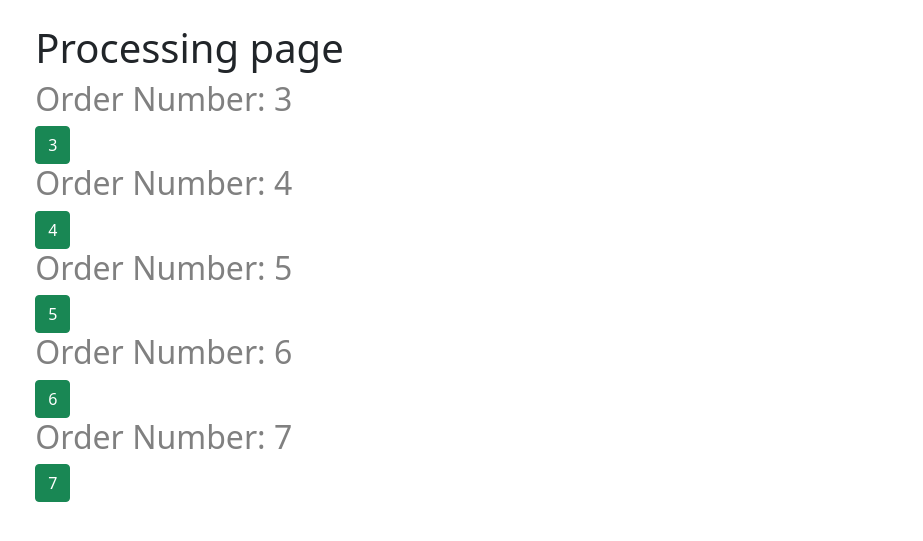
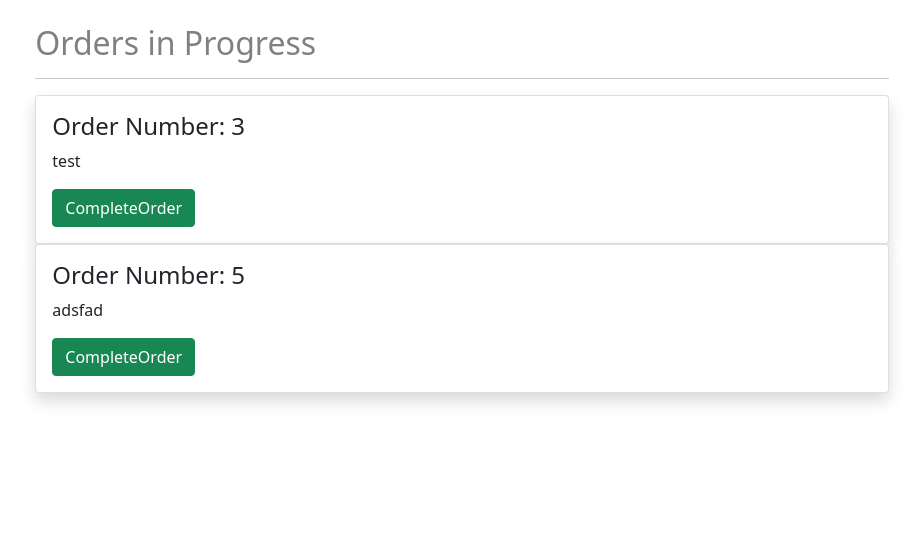
Before and after one commit to nhutnguyen3380/ASUSCAP_Hackathon, a Flask app: page /processing in a window 1280 px wide. Shown: the part 72-613 px from the top of the page, without its empty margins (178-1101 px from the left). Run offline with Flask 2, Linux system fonts and the light colour scheme; data comes from the database, SQL or seed files in the repository.

Commit message:
simplify data models and add a bit of error handling

```diff
--- a/application/app.py
+++ b/application/app.py
@@ -1,6 +1,6 @@
 from flask import Flask
 from flask_sqlalchemy import SQLAlchemy
-from models import db,User, Item, Order
+from models import db
 from routes import routes
 from flask_migrate import Migrate
 
--- a/application/routes.py
+++ b/application/routes.py
@@ -1,5 +1,5 @@
 from flask import request, render_template, redirect, Blueprint, flash
-from models import User, Order, Item
+from models import User, Order
 from app import db
 
 # NOTICE: FLASK follows a MVT (Model-View-Template) like Architectural Design Pattern
@@ -18,26 +18,30 @@ def index():
 def creating_order():
     # a POST request sends a data payload to the server (usually on a form submission)
     if request.method == 'POST':
+        print('create')
+        print(request.form)
         username = request.form['username']
-        #content = request.form['content']
+        items = request.form['items']
 
         if not username:
             flash('Customer Name is Required is required!')
-        #elif not content:
-            #flash('Content is required!')
+        elif not items:
+            flash('Content is required!')
         else:
             #save item and redirect
             try:
                 associated_customer = User.query.filter_by(username=username).first()
 
-                new_order = Order(user_id=associated_customer.id)
-                an_item = Item(text="sample item", order_id=new_order.id)
+
+
+                new_order = Order(user_id=associated_customer.id, items=items)
+
                 db.session.add(new_order)
-                db.session.add(an_item)
                 db.session.commit()
+                return render_template('processing.html', orders=Order.query.filter(Order.iscomplete==False).all())
+            except:
+                flash('invalid customer name (Customer not in the system)')
                 return redirect('/')
-            except:
-                return 'There was an error for the order creation process'
     else:
         return render_template('processing.html', orders=Order.query.filter(Order.iscomplete==False).all())
 
--- a/application/templates/processing.html
+++ b/application/templates/processing.html
@@ -1,15 +1,22 @@
 {% extends "layout.html" %} {% block content %}
-<h1>Processing page</h1>
+<h2>Orders in Progress</h2>
+
+<hr />
 {% for order in orders %}
-<h2>Order Number: {{order.id}}</h2>
-<form method="POST" action="/confirm">
-    <input
-        name="Complete_Order"
-        class="btn btn-success"
-        type="submit"
-        value="{{ order.id}}"
-    />
-</form>
-{% for item in order.items %}
-<h3>{{ item.text }}</h3>
-{% endfor %} {% endfor %} {% endblock %}
+<div class="card shadow">
+    <div class="card-body">
+        <h4 class="card-title">Order Number: {{order.id}}</h4>
+        <p class="card-text">{{ order.items }}</p>
+        <form method="POST" action="/confirm">
+            <button
+                name="Complete_Order"
+                class="btn btn-success ml-auto"
+                type="submit"
+                value="{{ order.id }}"
+            >
+                CompleteOrder
+            </button>
+        </form>
+    </div>
+</div>
+{% endfor %} {% endblock %}
```
Also changed, not shown: application/models.py (+12 -11 lines), application/templates/completed.html (+7 -2 lines), application/templates/index.html (+21 -3 lines), application/test.db.
